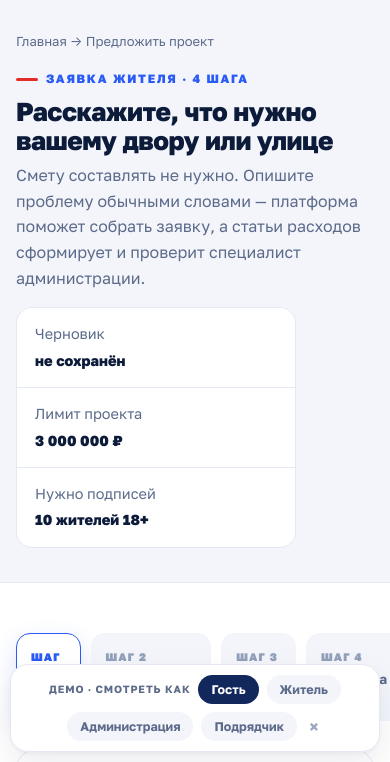
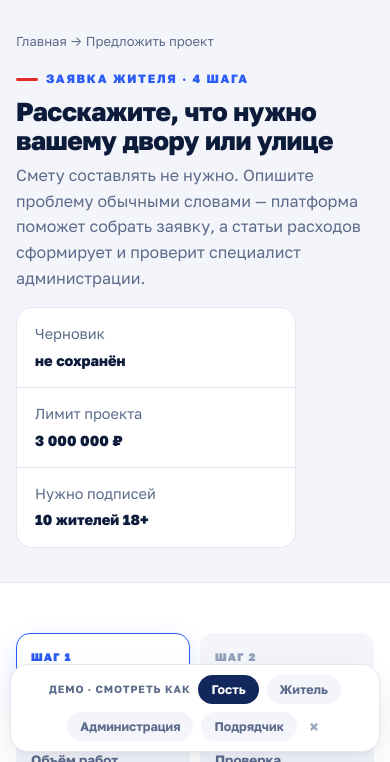
Before and after one commit to Storytailer/eib-demo-7ba080, a plain HTML site: page create.html in a window 390 px wide. Shown: the part 82-844 px from the top of the page. Drawn offline with Linux system fonts and the light colour scheme.

Commit message:
Обновление демонстрационного прототипа

```diff
--- a/assets/css/style.css
+++ b/assets/css/style.css
@@ -241,6 +241,7 @@ h4{font-size:17px;letter-spacing:-.01em}
 
 /* ---------- Таймлайн этапов проекта ---------- */
 .steps{display:grid;grid-template-columns:repeat(6,1fr);gap:10px}
+.steps-4{grid-template-columns:repeat(4,1fr)}
 .step{background:var(--bg-2);border-radius:14px;padding:14px;border:1.5px solid transparent}
 .step .k{font-size:11px;font-weight:900;letter-spacing:.1em;color:#93A0BA}
 .step .n{font-size:13.5px;font-weight:700;margin-top:6px;line-height:1.3;color:var(--muted)}
@@ -383,6 +384,7 @@ textarea.inp{min-height:110px;resize:vertical}
   .partners-grid{grid-template-columns:repeat(2,1fr)}
   .ftr-in{grid-template-columns:1fr 1fr}
   .steps{grid-template-columns:repeat(3,1fr)}
+  .steps-4{grid-template-columns:repeat(2,1fr)}
   .mainnav a{padding:8px 9px;font-size:13.5px}
 }
 /* ---------- Партнёры ---------- */
@@ -475,7 +477,7 @@ code{font-family:ui-monospace,SFMono-Regular,Menlo,Consolas,monospace;font-size:
 }
 @media (max-width:560px){
   .g4{grid-template-columns:1fr}
-  .steps{grid-template-columns:repeat(2,1fr)}
+  .steps,.steps-4{grid-template-columns:repeat(2,1fr)}
   .ftr-in{grid-template-columns:1fr}
   .btn-hide,.btn-hide-sm{display:none}
   .hdr-in{gap:12px}
--- a/create.html
+++ b/create.html
@@ -36,7 +36,7 @@
 <section class="sec">
   <div class="wrap split">
     <div>
-      <div class="steps mb28" id="wsteps" style="grid-template-columns:repeat(4,1fr)"></div>
+      <div class="steps steps-4 mb28" id="wsteps"></div>
 
       <!-- ШАГ 1 -->
       <div class="card wstep" data-step="1">
```
